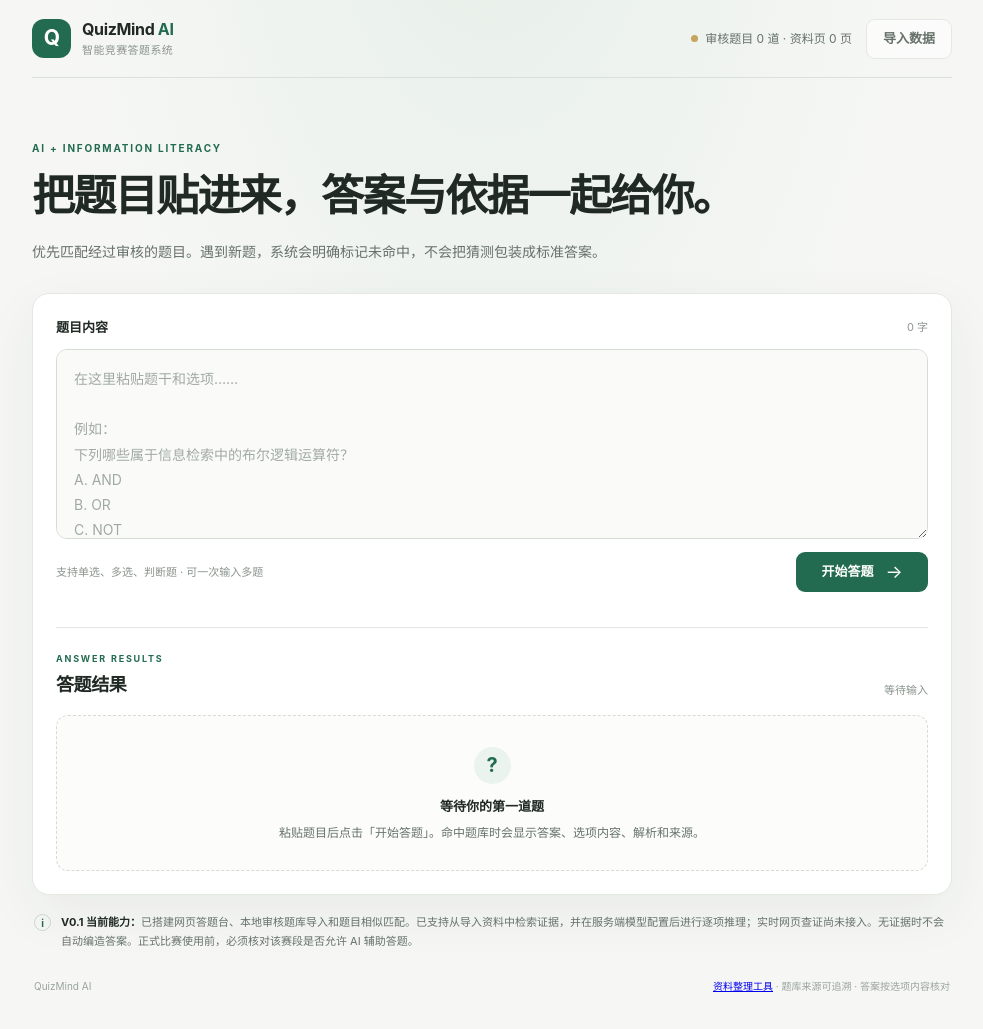
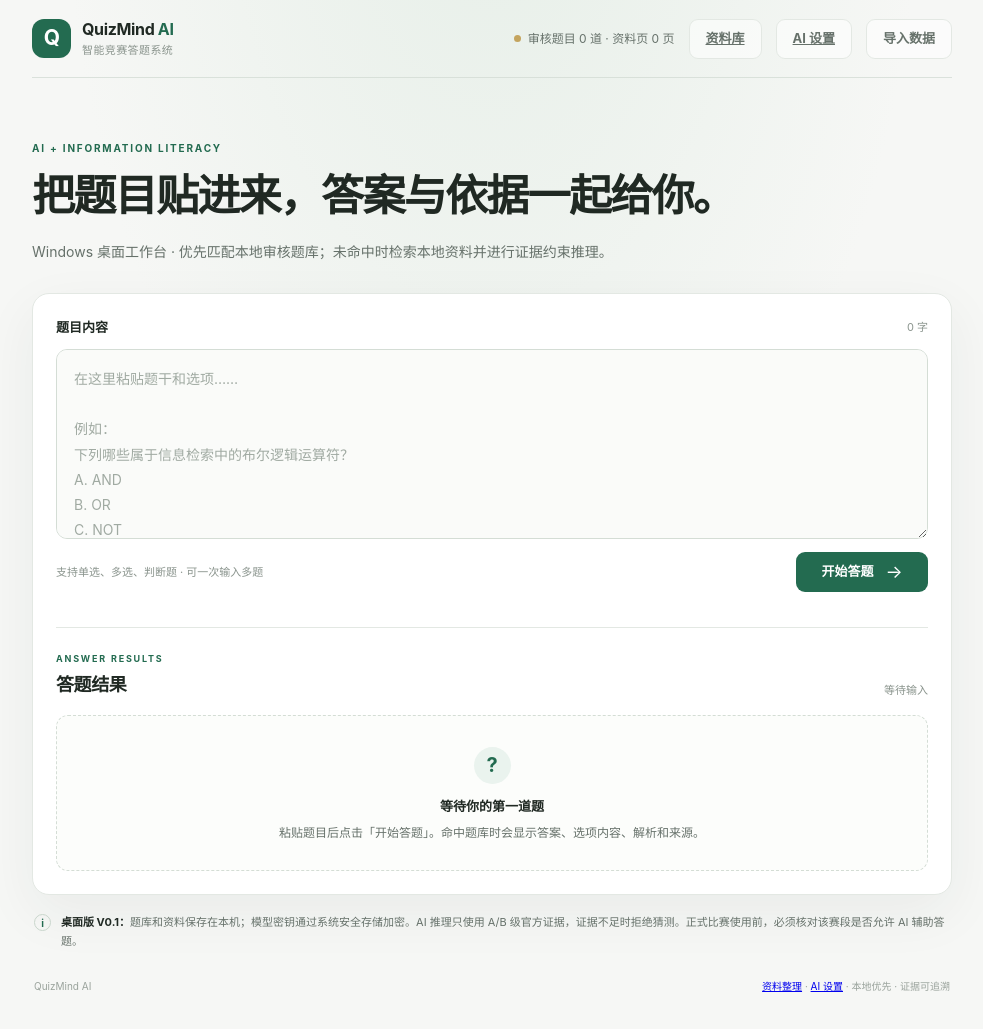
Before and after one commit to tortletortle/ai-info-literacy-2026, a plain HTML site: page docs/quiz/index.html in a window 1280 px wide. Shown: the whole page, without its empty margins (148-1131 px from the left). Drawn offline with Linux system fonts and the light colour scheme.

Commit message:
ui(desktop): add settings and knowledge navigation

```diff
--- a/docs/quiz/index.html
+++ b/docs/quiz/index.html
@@ -21,6 +21,8 @@
       </a>
       <div class="top-actions">
         <span class="bank-status"><i class="status-dot"></i><span id="bankCount">正在读取题库</span></span>
+        <a class="button button-quiet" href="./admin.html">资料库</a>
+        <a class="button button-quiet" href="./settings.html">AI 设置</a>
         <button class="button button-quiet" id="importBtn" type="button">导入数据</button>
         <input id="bankFile" type="file" accept=".json,application/json" hidden>
       </div>
@@ -30,7 +32,7 @@
       <section class="intro">
         <p class="eyebrow">AI + INFORMATION LITERACY</p>
         <h1>把题目贴进来，<br class="mobile-break">答案与依据一起给你。</h1>
-        <p class="intro-copy">优先匹配经过审核的题目。遇到新题，系统会明确标记未命中，不会把猜测包装成标准答案。</p>
+        <p class="intro-copy">Windows 桌面工作台 · 优先匹配本地审核题库；未命中时检索本地资料并进行证据约束推理。</p>
       </section>
 
       <section class="workspace" aria-labelledby="inputTitle">
@@ -76,13 +78,13 @@ D. XOR
 
       <section class="version-note">
         <span class="note-icon" aria-hidden="true">i</span>
-        <p><strong>V0.1 当前能力：</strong>已搭建网页答题台、本地审核题库导入和题目相似匹配。已支持从导入资料中检索证据，并在服务端模型配置后进行逐项推理；实时网页查证尚未接入。无证据时不会自动编造答案。正式比赛使用前，必须核对该赛段是否允许 AI 辅助答题。</p>
+        <p><strong>桌面版 V0.1：</strong>题库和资料保存在本机；模型密钥通过系统安全存储加密。AI 推理只使用 A/B 级官方证据，证据不足时拒绝猜测。正式比赛使用前，必须核对该赛段是否允许 AI 辅助答题。</p>
       </section>
     </main>
 
     <footer class="footer">
       <span>QuizMind AI</span>
-      <span><a href="./admin.html">资料整理工具</a> · 题库来源可追溯 · 答案按选项内容核对</span>
+      <span><a href="./admin.html">资料整理</a> · <a href="./settings.html">AI 设置</a> · 本地优先 · 证据可追溯</span>
     </footer>
   </div>
 </body>
```
